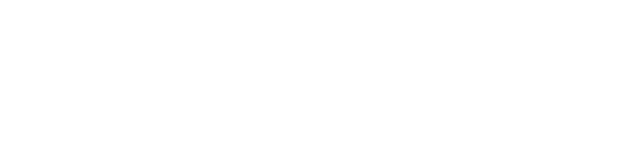
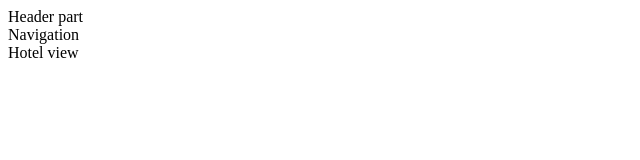
Before and after one commit to RachelNapier/leville-la, a website: page index.html in a window 1280 px wide. Shown: the whole page, without its empty margins (0-640 px from the left). Drawn offline with Linux system fonts and the light colour scheme.

Commit message:
Created the overall layout enclosing the container, header, and main.

```diff
--- a/index.html
+++ b/index.html
@@ -13,5 +13,13 @@
 
     <title>Leville-La &mdash; Las Vegas's #1 booking app</title>
   </head>
-  <body></body>
+  <body>
+    <div class="container">
+      <header class="header">Header part</header>
+      <div class="content">
+        <nav class="sidebar">Navigation</nav>
+        <main class="hotel-view">Hotel view</main>
+      </div>
+    </div>
+  </body>
 </html>
```
